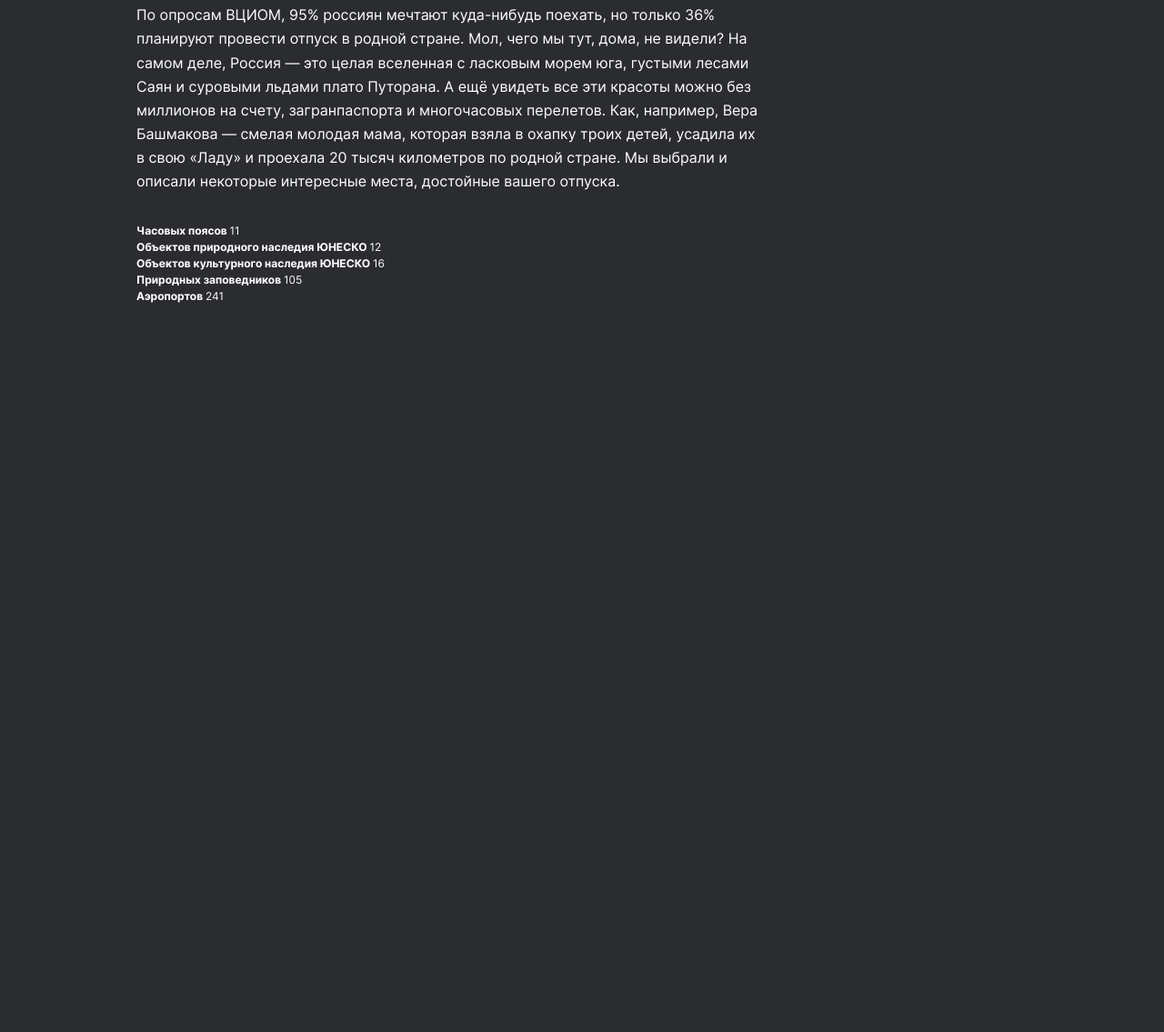
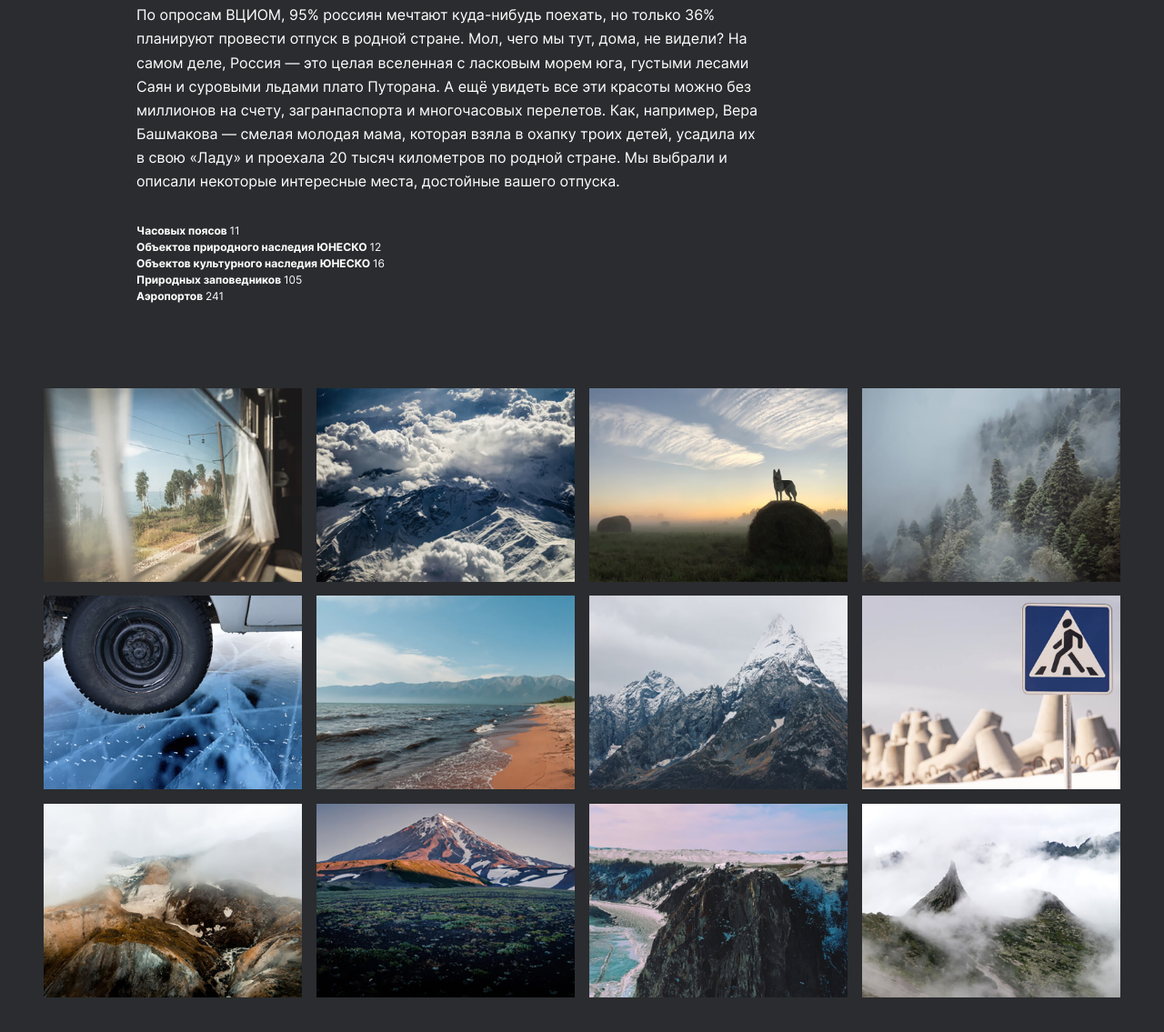
Before and after one commit to Abacadabras/russian-travel, a plain HTML site: page index.html in a window 1280 px wide. Shown: the part 1328-2463 px from the top of the page at 91% size. Before the commit the page ends 1755 px from the top, so only its background shows below. Drawn offline with Linux system fonts and the light colour scheme; files whose address does not match are found by name.

Commit message:
feat: add photos section

```diff
--- /dev/null
+++ b/blocks/photos/__image/photo__image.css
@@ -0,0 +1,3 @@
+.photo__image {
+  width: 100%;
+}
--- /dev/null
+++ b/blocks/photos/__list/photo__list.css
@@ -0,0 +1,8 @@
+.photo__list {
+  display: grid;
+  grid-template-columns: repeat(auto-fit, minmax(284px, 1fr));
+  gap: 12px 16px;
+  list-style: none;
+  margin: 0;
+  padding: 0;
+}
--- /dev/null
+++ b/blocks/photos/photos.css
@@ -0,0 +1,3 @@
+.photos {
+  padding: 0 0 var(--padding);
+}
--- a/index.html
+++ b/index.html
@@ -46,6 +46,46 @@
         <li class="intro__item">Аэропортов <span class="intro__number">241</span></li>
       </ul>
     </section>
+    <section class="photos">
+      <ul class="photo__list">
+        <li class="photo__item">
+          <img class="photo__image" src="images/photo-grid-train.jpg" alt="Вид из окна вагона.">
+        </li>
+        <li class="photo__item">
+          <img class="photo__image" src="images/photo-grid-atharva-tulsi.jpg" alt="Горы aтхарва-тулси.">
+        </li>
+        <li class="photo__item">
+          <img class="photo__image" src="images/photo-grid-tuman.jpg" alt="Туман на поле со стогами сена.">
+        </li>
+        <li class="photo__item">
+          <img class="photo__image" src="images/photo-grid-sochi.jpg" alt="Туман над лесом в Сочи.">
+        </li>
+        <li class="photo__item">
+          <img class="photo__image" src="images/photo-grid-arisa.jpg" alt="Машина на льду.">
+        </li>
+        <li class="photo__item">
+          <img class="photo__image" src="images/photo-grid-baikal.jpg" alt="Берег байкала.">
+        </li>
+        <li class="photo__item">
+          <img class="photo__image" src="images/photo-grid-elbrus.jpg" alt="Горы эльбруса.">
+        </li>
+        <li class="photo__item">
+          <img class="photo__image" src="images/photo-grid-kondratiev.jpg" alt="Знак пешеходный переход.">
+        </li>
+        <li class="photo__item">
+          <img class="photo__image" src="images/photo-grid-kamchatka-1.jpg" alt="Вид на Камчатку сверху.">
+        </li>
+        <li class="photo__item">
+          <img class="photo__image" src="images/photo-grid-kamchatka-2.jpg" alt="Степь в Камчатке.">
+        </li>
+        <li class="photo__item">
+          <img class="photo__image" src="images/photo-grid-baikal-2.jpg" alt="Утес на Байкале.">
+        </li>
+        <li class="photo__item">
+          <img class="photo__image" src="images/photo-grid-ergaki.jpg" alt="Вершины гор Ердаки в тумане.">
+        </li>
+      </ul>
+    </section>
   </main>
 </body>
 </html>
--- a/pages/index.css
+++ b/pages/index.css
@@ -23,6 +23,10 @@
 @import url('../blocks/intro/__list/intro__list.css');
 @import url('../blocks/intro/__item/intro__item.css');
 @import url('../blocks/intro/__number/intro__number.css');
+
+@import url('../blocks/photos/photos.css');
+@import url('../blocks/photos/__list/photo__list.css');
+@import url('../blocks/photos/__image/photo__image.css');
 
 @import url('../blocks');
 @import url('../blocks');
@@ -50,6 +54,3 @@
 @import url('../blocks');
 @import url('../blocks');
 @import url('../blocks');
-@import url('../blocks');
-@import url('../blocks');
-@import url('../blocks');
```
